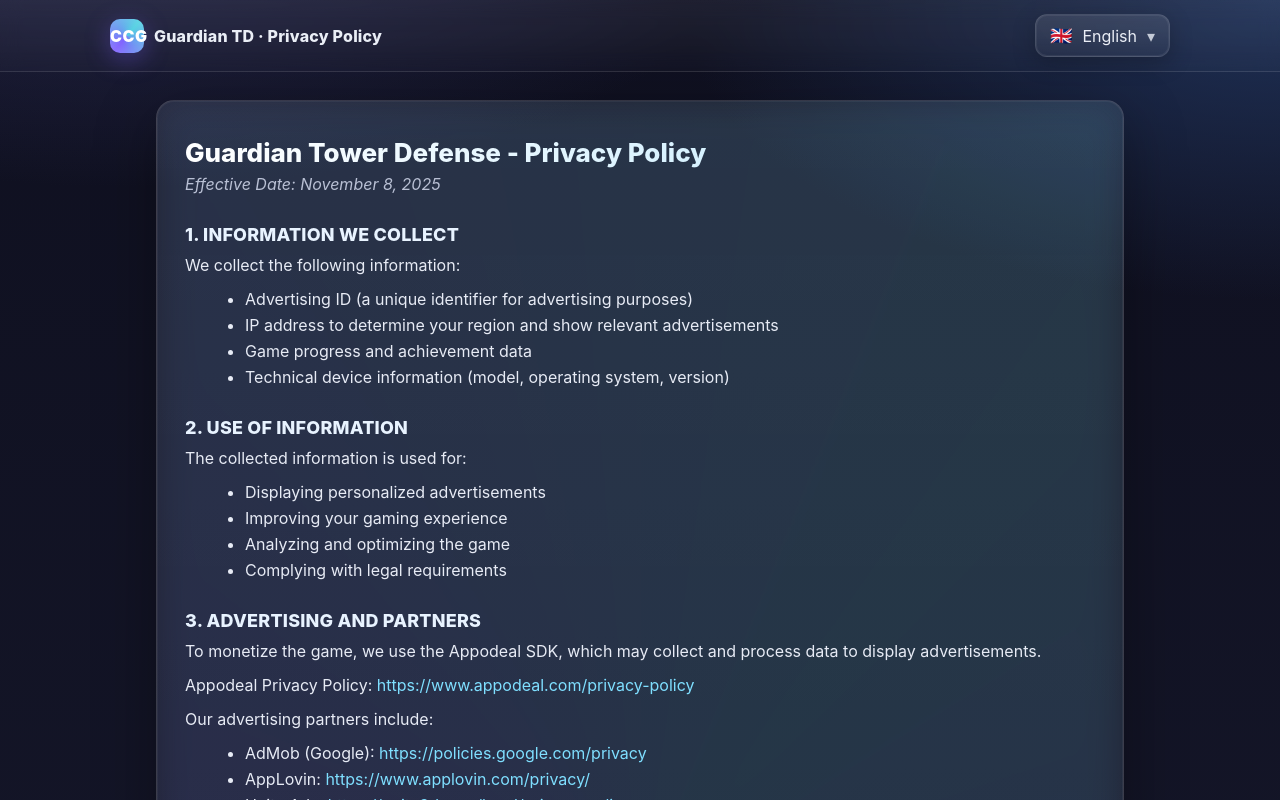
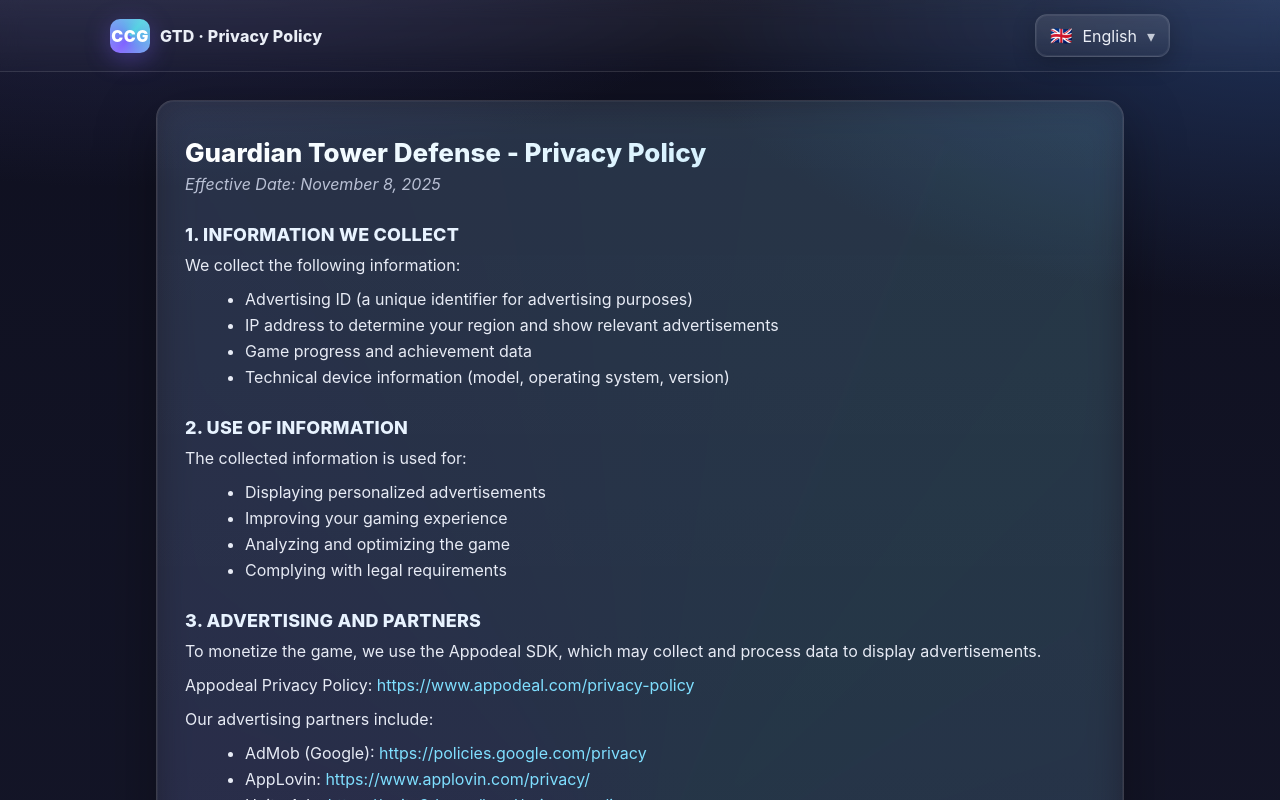
Before and after one commit to ARN1xCCG/guardiantowerdefense-privacy, a plain HTML site: page index.html in a window 1280 px wide. Shown: the top 800 px of the page. Drawn offline with Linux system fonts and the light colour scheme.

Commit message:
Update index.html

```diff
--- a/index.html
+++ b/index.html
@@ -43,7 +43,7 @@
             display:flex; align-items:center; gap:10px; white-space:nowrap;
         }
         .brand .logo{
-            width:34px; height:34px; border-radius:10px;
+            width:40px; height:34px; border-radius:10px;
             background: conic-gradient(from 220deg, var(--accent1), var(--accent2), var(--accent1));
             box-shadow:0 6px 24px rgba(124,92,255,.35), inset 0 0 20px rgba(255,255,255,.2);
             display:grid; place-items:center; color:white; font-weight:900; letter-spacing:.5px;
@@ -173,7 +173,7 @@
         <div class="nav">
             <div class="brand">
                 <div class="logo">CCG</div>
-                <div class="title">Guardian TD · Privacy Policy</div>
+                <div class="title">GTD · Privacy Policy</div>
             </div>
 
             <div class="lang-picker">
```
